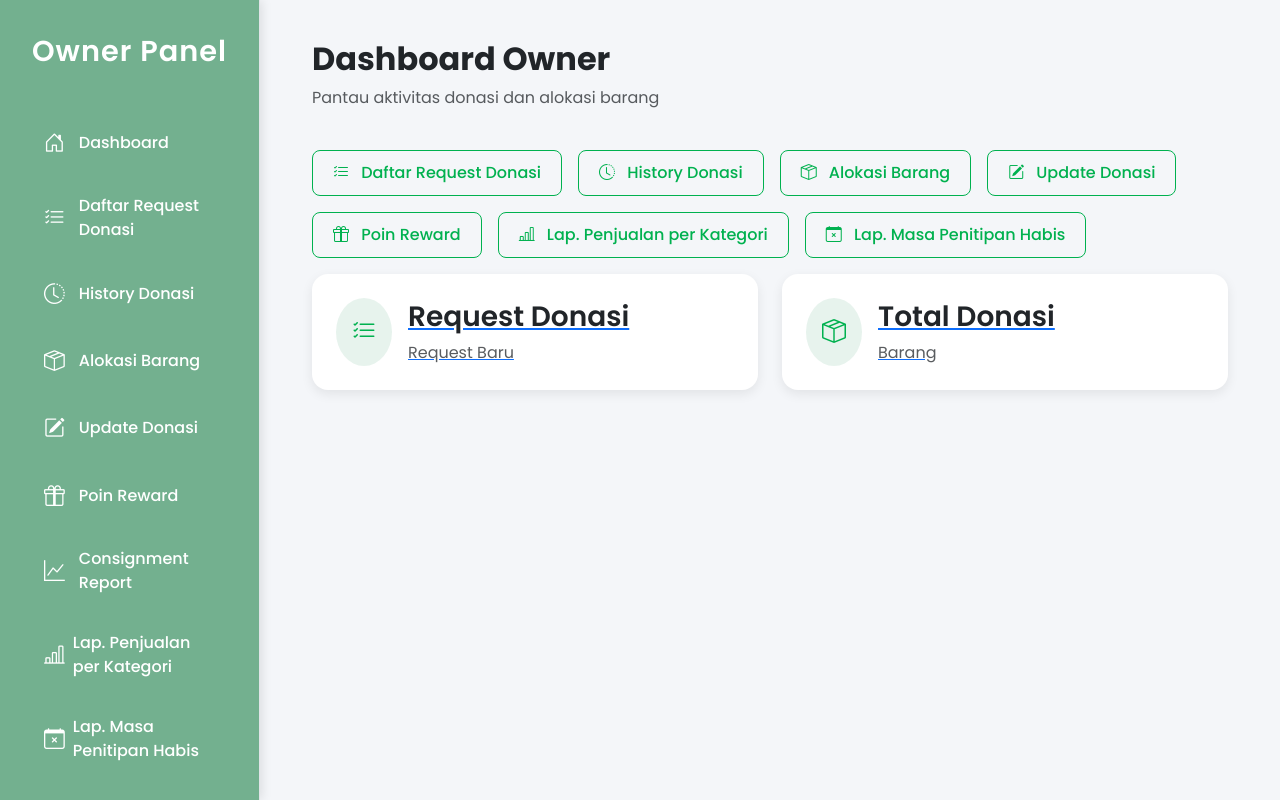
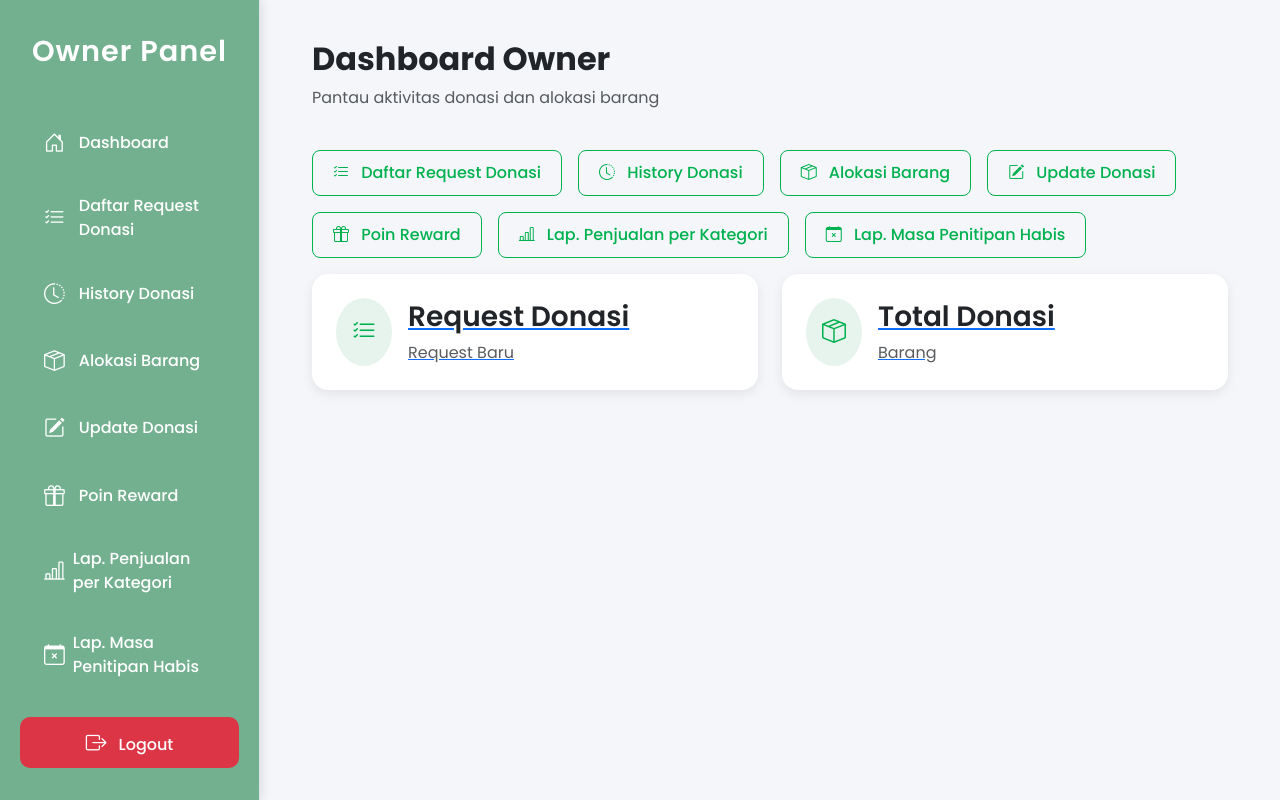
Before and after one commit to ssshinsky/Reusemart, a Laravel app: template resources/views/owner/dashboard.blade.php in a window 1280 px wide. Run offline with Laravel 12, Linux system fonts and the light colour scheme; the template is opened without the code that fills it, so the values that code supplies are empty; parts of the project's set-up code (start-up, migrations or seed data) failed here and were passed over; some libraries are stand-ins or nearby versions.

Commit message:
perbaikan minor

```diff
--- a/app/Http/Controllers/OwnerController.php
+++ b/app/Http/Controllers/OwnerController.php
@@ -6,7 +6,6 @@
 use Illuminate\Support\Facades\Auth;
 use Illuminate\Support\Facades\Log;
 use Illuminate\Support\Carbon;
-use Barryvdh\DomPDF\Facade\Pdf;
 use Illuminate\Support\Facades\DB;
 use App\Models\RequestDonasi;
 use App\Models\Donasi;
@@ -19,7 +18,6 @@
 use App\Models\DetailKeranjang;
 use App\Models\Keranjang;
 use App\Models\TransaksiPenitipan;
-use Carbon\Carbon;
 use Barryvdh\DomPDF\Facade\Pdf as PDF;
 
 class OwnerController extends Controller
@@ -348,6 +346,7 @@
 
         $namaBulan = Carbon::createFromDate(null, $bulanSekarang, 1)->format('F');
         return $pdf->stream("Consignment_Report_{$penitip->nama_penitip}_{$namaBulan}_{$tahunSekarang}.pdf");
+    }
 
     public function penjualanPerKategori(Request $request)
     {
--- a/resources/views/owner/owner_layout.blade.php
+++ b/resources/views/owner/owner_layout.blade.php
@@ -230,8 +230,6 @@
             <a href="{{ route('owner.rewards') }}" class="{{ Route::is('owner.rewards') ? 'active' : '' }}">
                 <i class="bi bi-gift"></i> Poin Reward
             </a>
-            <a href="{{ route('owner.report') }}" class="{{ Route::is('owner.report') ? 'active' : '' }}">
-                <i class="bi-graph-up"></i> Consignment Report
             <a href="{{ route('owner.reports.sales_by_category') }}" class="{{ Route::is('owner.reports.sales_by_category') ? 'active' : '' }}">
                 <i class="bi bi-bar-chart-line me-2"></i>Lap. Penjualan per Kategori
             </a>
```
Lines whose indentation alone changed are shown as unchanged.
